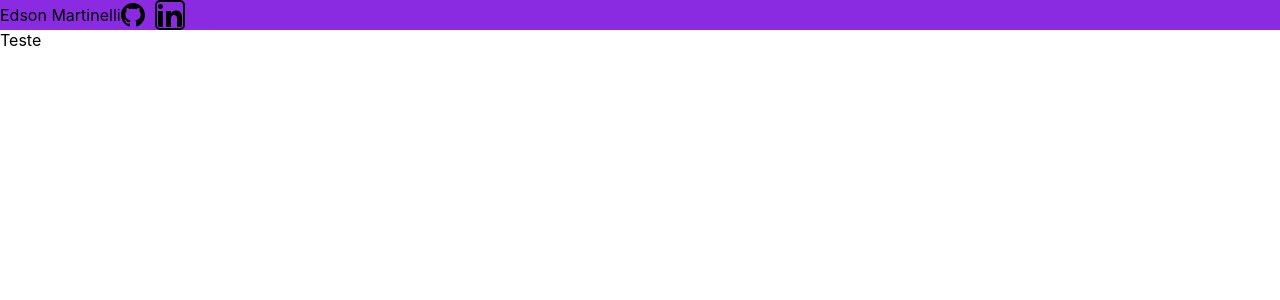
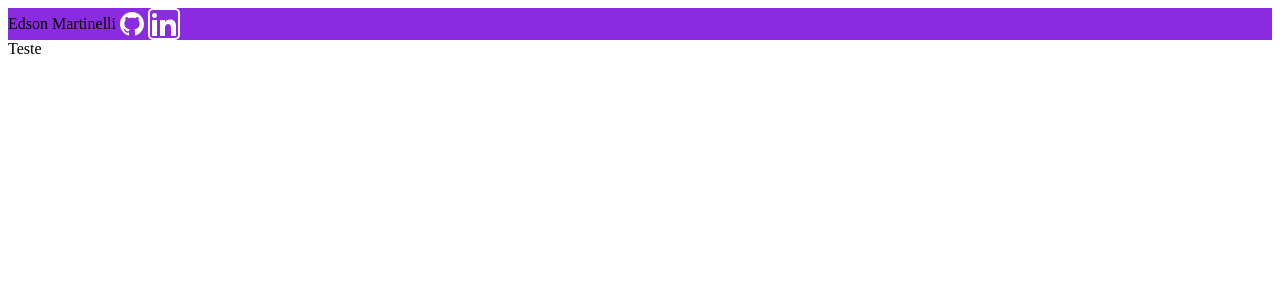
Before and after one commit to EdsonMartinelli/myPersonalSite, a React (Create React App) app: page / in a window 1280 px wide. Shown: the top 300 px of the page. Built offline with nearby package versions, Linux system fonts and the light colour scheme.

Commit message:
added styled-components

```diff
--- a/package.json
+++ b/package.json
@@ -10,9 +10,11 @@
     "@types/node": "^16.11.14",
     "@types/react": "^17.0.37",
     "@types/react-dom": "^17.0.11",
+    "@types/styled-components": "^5.1.18",
     "react": "^17.0.2",
     "react-dom": "^17.0.2",
     "react-scripts": "5.0.0",
+    "styled-components": "^5.3.3",
     "typescript": "^4.5.4",
     "web-vitals": "^2.1.2"
   },
--- a/src/components/githubButton/githubButton.tsx
+++ b/src/components/githubButton/githubButton.tsx
@@ -1,11 +1,10 @@
 import React from 'react';
-import githubIcon from "../../assets/github-icon.svg"
+import { GithubIcon } from './styleGithub';
+import { navbarButtonProps as Props } from '../../interfaces/navbarButtons';
 
-const GithubButton: React.FC = () => {
+const GithubButton: React.FC<Props> = (props) => {
     return (
-        <>
-            <img src={githubIcon} />
-        </>
+        <GithubIcon color={props.color}/>
     )
 }
 
--- /dev/null
+++ b/src/components/githubButton/styleGithub.ts
@@ -0,0 +1,8 @@
+import styled from "styled-components"
+
+import { ReactComponent as Icon } from "../../assets/github-icon.svg"
+
+export const GithubIcon = styled(Icon)<{color: string}>`
+    fill: ${props => props.color};
+    padding: 4px;
+`
--- a/src/components/linkedinButton/linkedinButton.css
+++ /dev/null
@@ -1,6 +0,0 @@
-.img-linkedin {
-    border: 2px solid ;
-    padding: 1px;
-    border-radius: 5px;
-    margin: 0px 10px;
-}
--- a/src/components/linkedinButton/linkedinButton.tsx
+++ b/src/components/linkedinButton/linkedinButton.tsx
@@ -1,12 +1,10 @@
 import React from 'react';
-import linkedinIcon from "../../assets/linkedin-icon.svg"
-import "./linkedinButton.css"
+import { LinkedinIcon } from "./styleLinkedin";
+import { navbarButtonProps as Props } from '../../interfaces/navbarButtons';
 
-const LinkedinButton: React.FC = () => {
+const LinkedinButton: React.FC<Props> = ({color, url}) => {
     return (
-        <>
-            <img className="img-linkedin" src={linkedinIcon} />
-        </>
+        <LinkedinIcon color={color}/>
     )
 }
 
--- /dev/null
+++ b/src/components/linkedinButton/styleLinkedin.ts
@@ -0,0 +1,10 @@
+import styled from "styled-components"
+
+import { ReactComponent as Icon } from "../../assets/linkedin-icon.svg"
+
+export const LinkedinIcon = styled(Icon)<{color: string}>`
+    fill: ${props => props.color};
+    padding: 2px;
+    border: 2px solid ${props => props.color};
+    border-radius: 5px;
+`
--- a/src/components/navbar/Navbar.tsx
+++ b/src/components/navbar/Navbar.tsx
@@ -8,8 +8,8 @@ const Navbar: React.FC = () => {
     return (
         <nav>
             <NameButton />
-            <GithubButton />
-            <LinkedinButton />
+            <GithubButton color="#fff" url="google.com"/>
+            <LinkedinButton color="#fff" url="google.com"/>
         </nav>
     )
 }
--- a/src/index.css
+++ /dev/null
@@ -1,13 +0,0 @@
-body {
-  margin: 0;
-  font-family: -apple-system, BlinkMacSystemFont, 'Segoe UI', 'Roboto', 'Oxygen',
-    'Ubuntu', 'Cantarell', 'Fira Sans', 'Droid Sans', 'Helvetica Neue',
-    sans-serif;
-  -webkit-font-smoothing: antialiased;
-  -moz-osx-font-smoothing: grayscale;
-}
-
-code {
-  font-family: source-code-pro, Menlo, Monaco, Consolas, 'Courier New',
-    monospace;
-}
--- a/src/index.tsx
+++ b/src/index.tsx
@@ -1,8 +1,6 @@
 import React from 'react';
 import ReactDOM from 'react-dom';
-import './index.css';
 import App from './App';
-import reportWebVitals from './reportWebVitals';
 import Navbar from './components/navbar/Navbar';
 
 ReactDOM.render(
@@ -12,5 +10,3 @@ ReactDOM.render(
   </React.StrictMode>,
   document.getElementById('root')
 );
-
-reportWebVitals();
--- /dev/null
+++ b/src/interfaces/navbarButtons.ts
@@ -0,0 +1,4 @@
+export interface navbarButtonProps {
+    color: string
+    url: string
+}
--- a/src/reportWebVitals.ts
+++ /dev/null
@@ -1,15 +0,0 @@
-import { ReportHandler } from 'web-vitals';
-
-const reportWebVitals = (onPerfEntry?: ReportHandler) => {
-  if (onPerfEntry && onPerfEntry instanceof Function) {
-    import('web-vitals').then(({ getCLS, getFID, getFCP, getLCP, getTTFB }) => {
-      getCLS(onPerfEntry);
-      getFID(onPerfEntry);
-      getFCP(onPerfEntry);
-      getLCP(onPerfEntry);
-      getTTFB(onPerfEntry);
-    });
-  }
-};
-
-export default reportWebVitals;
```
Also changed, not shown: src/setupTests.ts (deleted, +0 -5 lines), 2 other files (tests, documents, lock files or other folders).
